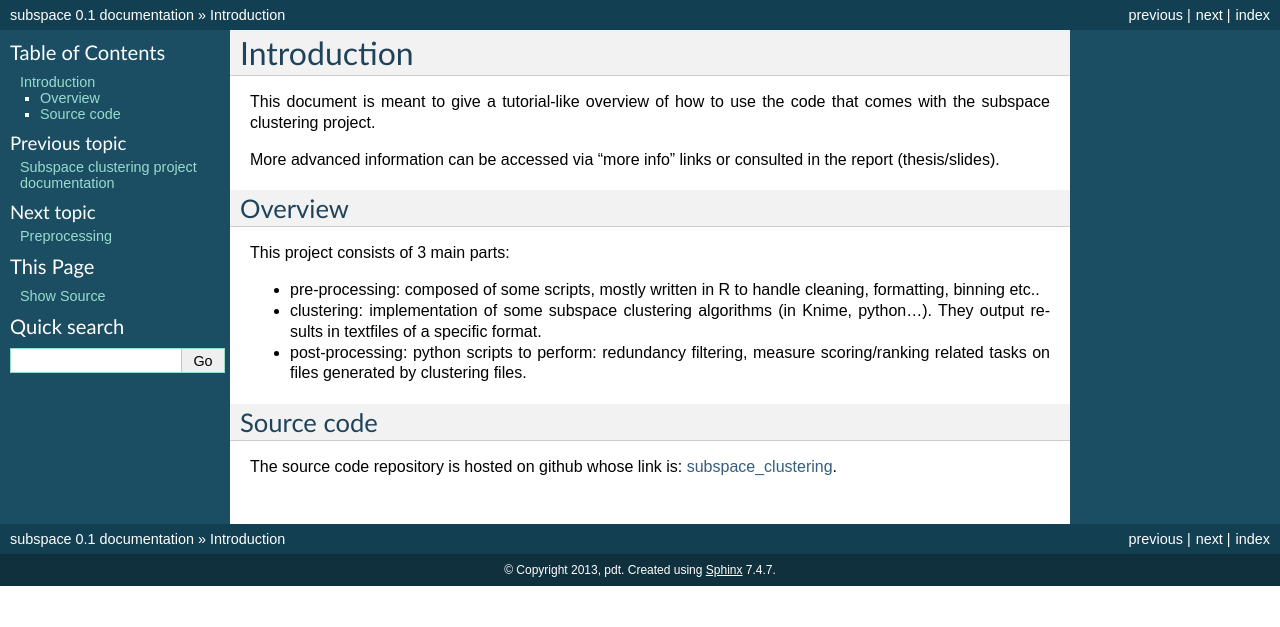
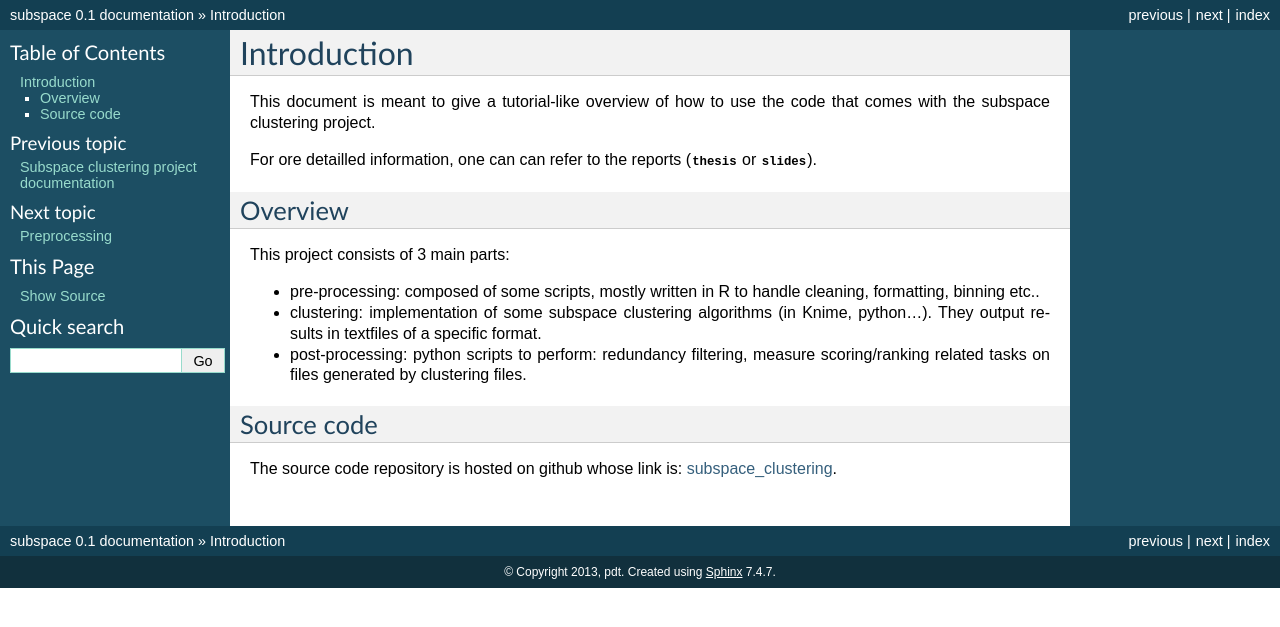
Before and after one commit to siolag161/subspace_doc, a Sphinx documentation site: the page built from docs/source/intro.rst, in a window 1280 px wide. Shown: the top 627 px of the page. Built offline with Sphinx 7.4.7, drawn with Linux system fonts in a browser that asks for light colours; formulas are drawn with MathJax 3.

Commit message:
test_downloaded

```diff
--- a/docs/source/.#clustering.rst
+++ /dev/null
@@ -1 +0,0 @@
-joules@inria-aevol.24168:1374236973
--- a/docs/source/.#index.rst
+++ /dev/null
@@ -1 +0,0 @@
-joules@inria-aevol.24168:1374236973
--- a/docs/source/.#intro.rst
+++ /dev/null
@@ -1 +0,0 @@
-joules@inria-aevol.24168:1374236973
--- a/docs/source/.#preprocessing.rst
+++ /dev/null
@@ -1 +0,0 @@
-joules@inria-aevol.24168:1374236973
--- a/docs/source/intro.rst
+++ b/docs/source/intro.rst
@@ -1,12 +1,13 @@
 .. highlight:: rst
 
+.. _introduction_label:
 Introduction
 ==========================================================
 
 This document is meant to give a tutorial-like overview of how to use the code that comes
 with the subspace clustering project.
 
-More advanced information can be accessed via "more info" links or consulted in the report (thesis/slides).
+For ore detailled information, one can can refer to the reports (:download:`thesis <static/internship_report_master_2013.pdf>` or :download:`slides <static/presentation_master_2013_final.pdf>`).
 
 Overview
 ------------------------------------
```
Also changed, not shown: 6 other files.
